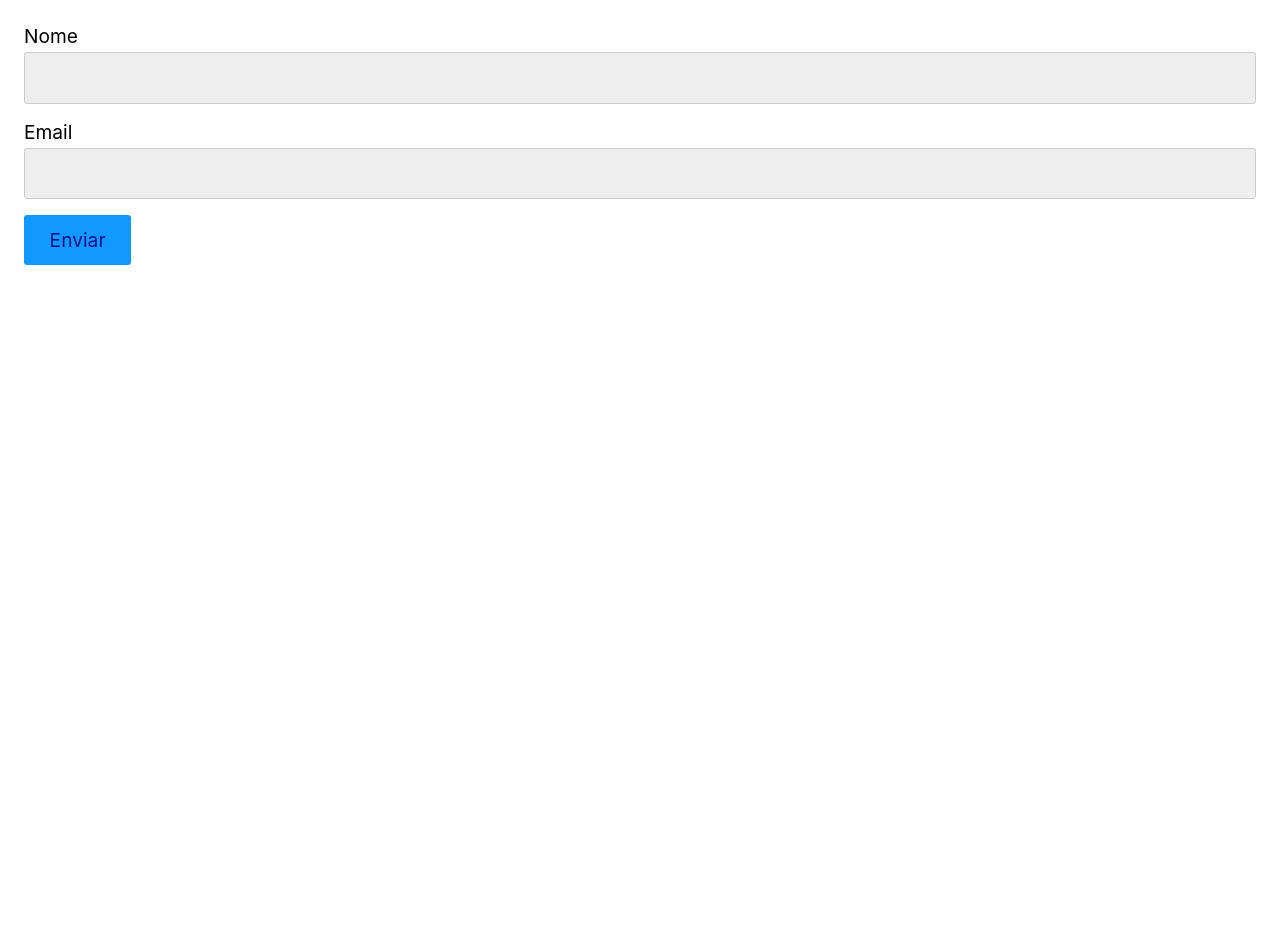
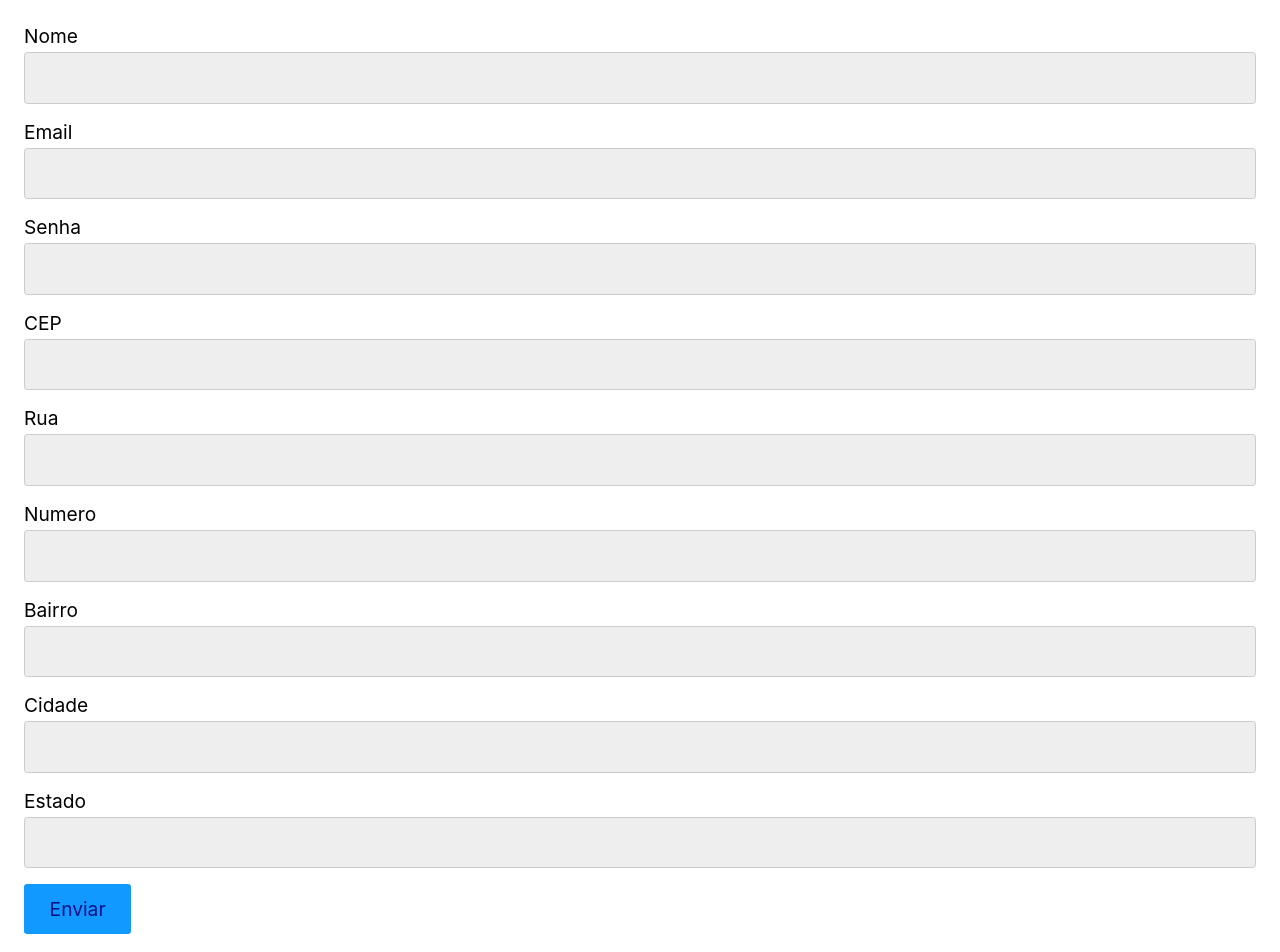
Before and after one commit to PauloMarolla/Curso-Origamid-React-Completo, a React (Create React App) app: page / in a window 1280 px wide. Shown: the top 952 px of the page. Before the commit the page ends 800 px from the top, so only its background shows below. Built offline with nearby package versions, Linux system fonts and the light colour scheme.

Commit message:
React form input desafio

```diff
--- a/src/App.js
+++ b/src/App.js
@@ -1,24 +1,44 @@
 import React from 'react';
+// nome, email, senha, cep, rua, numero, bairro, cidade e estado
+const App = () => {
+  const [response, setResponse] = React.useState(null);
 
-const App = () => {
   const [form, setForm] = React.useState({
     nome: '',
     email: '',
+    senha: '',
+    cep: '',
+    rua: '',
+    numero: '',
+    bairro: '',
+    cidade: '',
+    estado: '',
   });
 
-  function handleSubmit(event) {
+  async function handleSubmit(event) {
     event.preventDefault();
+    const dados = await fetch(
+      'https://ranekapi.origamid.dev/json/api/usuario',
+      {
+        method: 'POST',
+        headers: {
+          'Content-Type': 'application/json',
+        },
+        body: JSON.stringify(form),
+      },
+    );
+    if (dados.status === 200) setResponse('Usuario cadastrado');
+    if (dados.status !== 200) setResponse('Erro ao cadastrar usuario');
   }
 
-  // funcao que deixa todos os campos do form como reativos
   function handleChange({ target }) {
     const { id, value } = target;
-    // [id] ta entre colchete, justamente para ele acessar a propriedade de cada ID, e n passar o digito 'id'
     setForm({ ...form, [id]: value });
   }
 
   return (
     <>
+      {response && <p>{response}</p>}
       <form onSubmit={handleSubmit}>
         <label htmlFor="nome">Nome</label>
         <input
@@ -27,7 +47,7 @@ const App = () => {
           value={form.nome}
           onChange={handleChange}
         />
-        {form.nome}
+
         <label htmlFor="email">Email</label>
         <input
           type="text"
@@ -35,7 +55,52 @@ const App = () => {
           value={form.email}
           onChange={handleChange}
         />
-        {form.email}
+
+        <label htmlFor="senha">Senha</label>
+        <input
+          type="password"
+          id="senha"
+          value={form.senha}
+          onChange={handleChange}
+        />
+
+        <label htmlFor="cep">CEP</label>
+        <input type="text" id="cep" value={form.cep} onChange={handleChange} />
+
+        <label htmlFor="rua">Rua</label>
+        <input type="text" id="rua" value={form.rua} onChange={handleChange} />
+
+        <label htmlFor="numero">Numero</label>
+        <input
+          type="text"
+          id="numero"
+          value={form.numero}
+          onChange={handleChange}
+        />
+
+        <label htmlFor="bairro">Bairro</label>
+        <input
+          type="text"
+          id="bairro"
+          value={form.bairro}
+          onChange={handleChange}
+        />
+
+        <label htmlFor="cidade">Cidade</label>
+        <input
+          type="text"
+          id="cidade"
+          value={form.cidade}
+          onChange={handleChange}
+        />
+
+        <label htmlFor="estado">Estado</label>
+        <input
+          type="text"
+          id="estado"
+          value={form.estado}
+          onChange={handleChange}
+        />
         <button>Enviar</button>
       </form>
     </>
```
